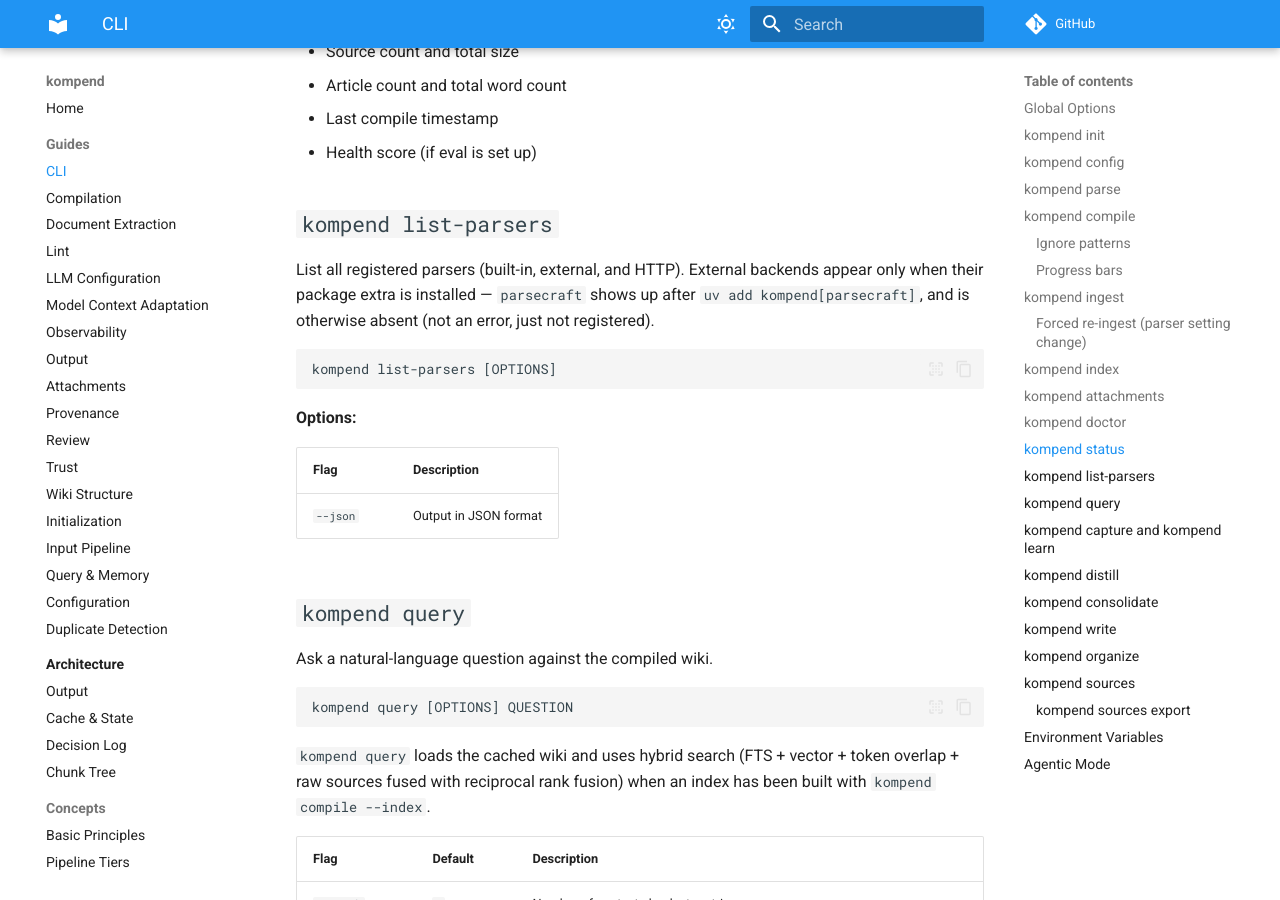
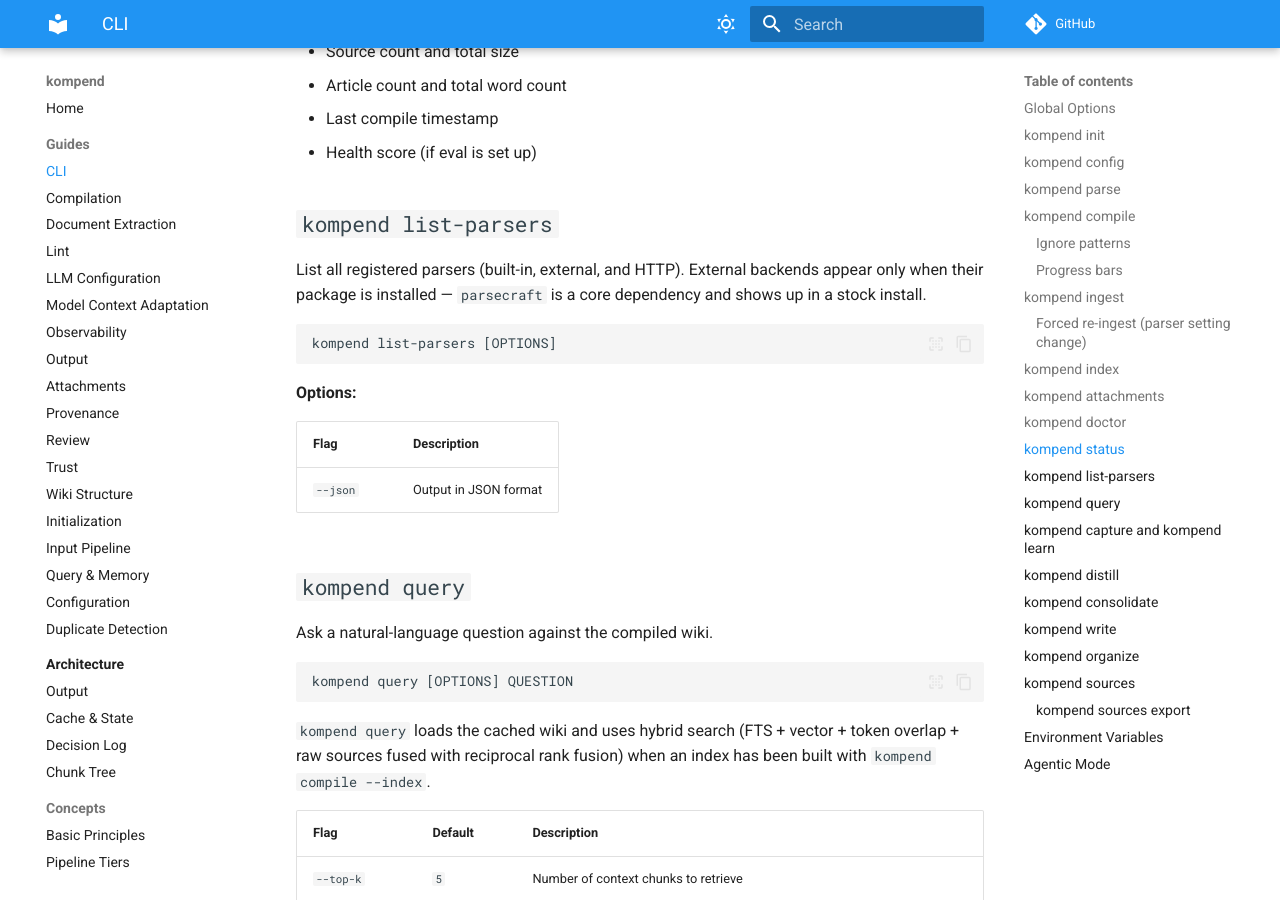
Before and after one commit to jr2804/kompend, an MkDocs documentation site: the page built from docs/guides/cli.md, in a window 1280 px wide and 900 px high, scrolled down 10404 px. Built offline with MkDocs 1.6.1 and Material for MkDocs 9.7.7, drawn with Linux system fonts in a browser that asks for light colours; comment, search, counter and statistics services are not loaded; some of the changed text lies outside the part shown.

Commit message:
docs: follow parsecraft core promotion and the pdf-extra split
Two upstream moves since the last extras sweep:

1. 32d0ef7b made parsecraft (with its docling and web sub-backends) a CORE
   dependency, so `kompend[parsecraft]` no longer exists. Docs referenced
   it ten times; the silent-no-op class again. Install guidance is now
   "installing kompend installs it" and the Sub-Backends table marks those
   rows `core`.

2. 983df4f1 split parsecraft's `pdf` extra into `pymupdf` (AGPL PyMuPDF
   only) and `pdf-full` (PyMuPDF + MinerU). No doc ever named the old
   `pdf` extra, so there was nothing to replace — but the Sub-Backends
   table was also missing the PyMuPDF path entirely, so it now carries
   rows for PyMuPDF (`kompend[pymupdf]`) and the combined `kompend[pdf-full]`,
   plus a Choosing bullet that names the AGPL choice. The OCR row moves
   from `parsecraft[ocr]` to kompend's own `kompend[ocr]` extra.

Also in passing: the adapter section no longer calls parsecraft "an
optional extra" (install line is now plain `uv add kompend`, with the
load-bearing 2026.10.5 / 2026.10.6 floors explained), and `kompend
list-parsers` no longer claims parsecraft is absent without its extra.

Verified: every `kompend[...]`/`parsecraft[...]` reference in docs/ checked
against importlib.metadata — only `kompend[mineru|ocr|otel|pdf-full|pymupdf]`,
`parsecraft[docling,web]` and `parsecraft[mineru]` remain, all real. No
`kompend[parsecraft]`, `[pdf]`, `[ocr-*]`, `[rumdl]` or `systemone`
anywhere, including the built site. `mkdocs build --strict` exit 0;
rumdl clean.

````diff
--- a/docs/guides/cli.md
+++ b/docs/guides/cli.md
@@ -251,8 +251,8 @@
 parsecraft_preference    = "balanced"    # tiebreak: speed | balanced | quality (speed == balanced; quality inverts)
 ```
 
-`kompend[parsecraft]` adds parsecraft and its sub-backends — it also covers
-the judge tier's SDK, which needs no extra since parsecraft 2026.10.5;
+parsecraft is a core dependency — stock kompend already has it, its
+sub-backends and the judge tier's SDK (no extra since parsecraft 2026.10.5);
 `kompend[mineru]` adds MinerU as a parsecraft sub-backend; marker is
 parsecraft's bring-your-own dependency. See
 [ParsecraftParser](document-extraction.md#parsecraftparser-external-adapter)
@@ -374,9 +374,8 @@
 ## `kompend list-parsers`
 
 List all registered parsers (built-in, external, and HTTP). External
-backends appear only when their package extra is installed — `parsecraft`
-shows up after `uv add kompend[parsecraft]`, and is otherwise absent (not an
-error, just not registered).
+backends appear only when their package is installed — `parsecraft` is a
+core dependency and shows up in a stock install.
 
 ```text
 kompend list-parsers [OPTIONS]
````
Also changed, not shown: docs/architecture/decisions.md (+1 -1 lines), docs/guides/compilation.md (+1 -1 lines), docs/guides/document-extraction.md (+25 -19 lines).
